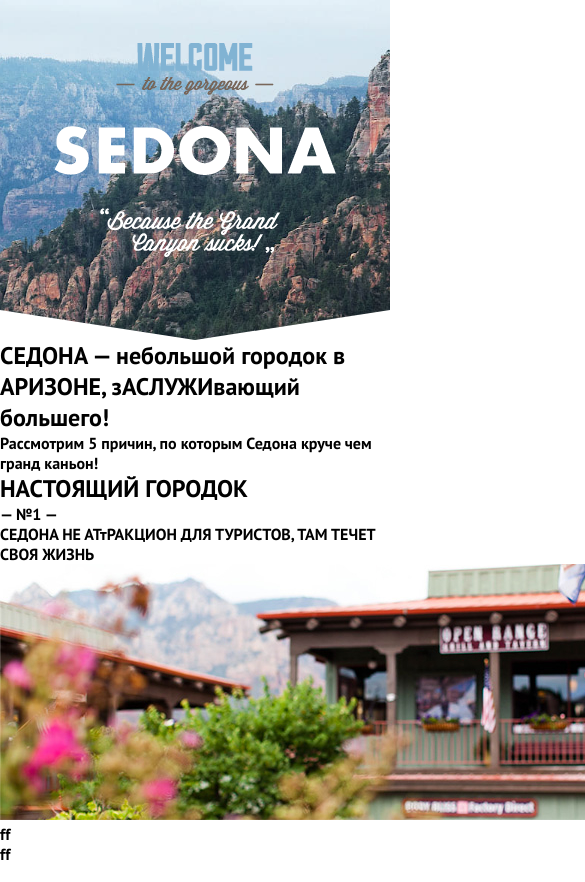
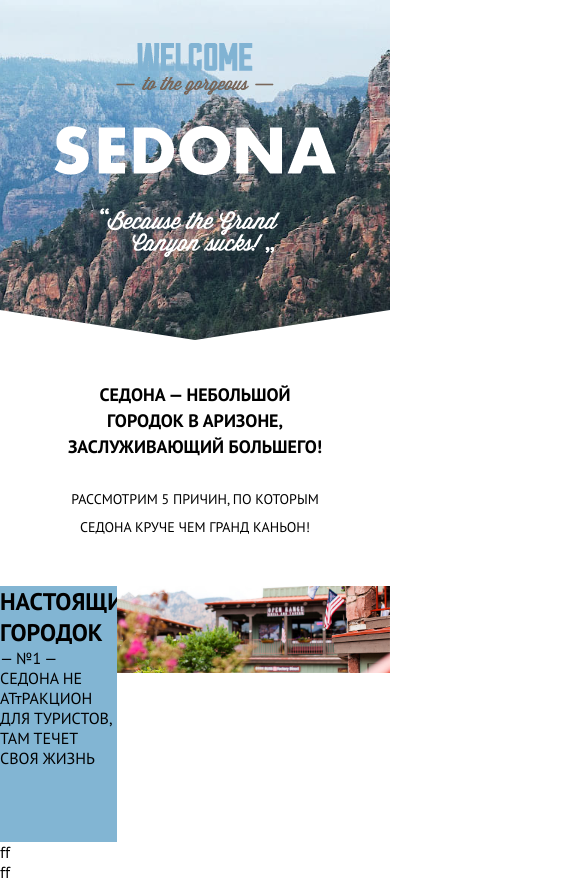
Before and after one commit to razzof/razzof.github.io, a plain HTML site: page index.html in a window 390 px wide. Shown: the part 105-987 px from the top of the page, 585 px wide, since content can reach past the window. Drawn offline with nearby package versions, Linux system fonts and the light colour scheme.

Commit message:
Add files via upload

```diff
--- a/style/style.css
+++ b/style/style.css
@@ -2,13 +2,13 @@
 @font-face {
   font-family: 'PT sans';
   src: url('../fonts/PTSans-Regular.woff') format('woff');
-  font-weight: normal;
+  font-weight: 400;
   font-style: normal;
 }
 @font-face {
   font-family: 'PT sans';
   src: url('../fonts/PTSans-Bold.woff') format('woff');
-  font-weight: normal;
+  font-weight: 700;
   font-style: normal;
 }
 * {
@@ -247,6 +247,7 @@ a {
   display: flex;
   justify-content: space-around;
   margin-top: -30px;
+  overflow: hidden;
 }
 .dic-cont2:before {
   content: '';
@@ -352,3 +353,63 @@ a {
     display: none;
   }
 }
+/* ------sedona-description------ */
+.page-main__description {
+  text-transform: uppercase;
+  max-width: 486px;
+  margin: 0 auto;
+}
+.page-main__description h1 {
+  color: #000000;
+  font-size: 21px;
+  font-weight: 700;
+  line-height: 26px;
+  text-align: center;
+  margin-top: 45px;
+}
+.page-main__description p {
+  color: #000000;
+  font-size: 14px;
+  font-weight: 400;
+  line-height: 14px;
+  text-align: center;
+  margin-top: 40px;
+}
+@media screen and (max-width: 768px) {
+  .page-main__description {
+    max-width: 255px;
+    max-height: 148px;
+  }
+  .page-main__description h1 {
+    font-weight: 700;
+    margin-top: 42px;
+    font-size: 18px;
+    line-height: 26px;
+  }
+  .page-main__description p {
+    line-height: 28px;
+    margin-top: 25px;
+  }
+}
+.page-main__reasons {
+  overflow-x: hidden;
+  margin-top: 56px;
+}
+.page-main__reasons__item1 {
+  display: flex;
+  justify-content: space-around;
+  width: 100vw;
+  overflow: hidden;
+}
+.reasons__item1__wrapper {
+  background-color: #82b5d3;
+  width: 30vw;
+  min-height: 256px;
+}
+.aa {
+  overflow: hidden;
+}
+.aa img {
+  width: 70vw;
+  overflow: hidden;
+}
```
